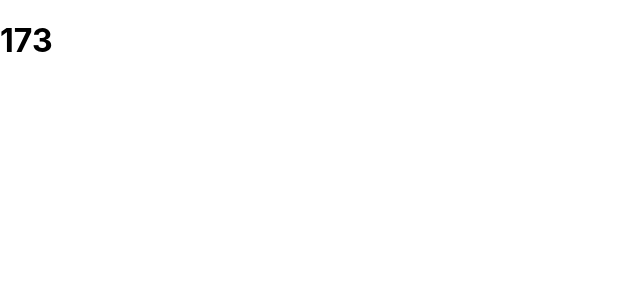
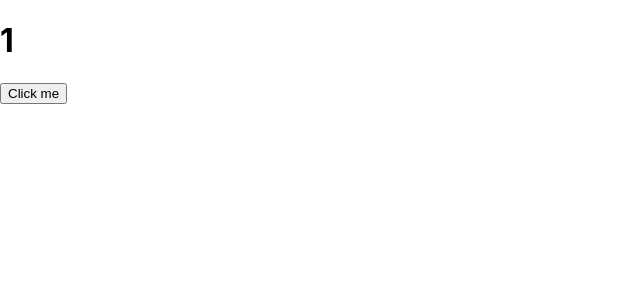
Before and after one commit to tanhoang0710/react-with-f8, a React (Create React App) app: page / in a window 1280 px wide. Shown: the top 300 px of the page, without its empty margins (0-640 px from the left). Built offline with nearby package versions, Linux system fonts and the light colour scheme.

Commit message:
33.useEffect with preview avatar-p1

```diff
--- a/src/Content.js
+++ b/src/Content.js
@@ -15,22 +15,22 @@ export default function Content() {
 	// 1. Callback luon dc goi sau khi component mounted
 	// 2. Clean up function luon dc goi truoc khi component duoc unmounted
 
+	// 3. Cleanup function luon dc goi truoc khi callback dc goi(tru lan mounted)
+
 	// Note: Khi thay component co the bi unmounted bang bat ki truong hop nao, ma o trong component do co sd setInterval, setTimeout, async, listener event, subcribe event thi luon nho dung clean up function de tranh ro ri bo nho
 
-	const [countdown, setCountdown] = useState(180);
+	const [count, setCount] = useState(1);
 
 	useEffect(() => {
-		const timerId = setInterval(() => {
-			setCountdown((prev) => prev - 1);
-		}, 1000);
-		return () => {
-			clearInterval(timerId);
-		};
-	}, []);
+		console.log("Mounted or Re-render");
+
+		return () => console.log("Clean up");
+	}, [count]);
 
 	return (
 		<div>
-			<h1>{countdown}</h1>
+			<h1>{count}</h1>
+			<button onClick={() => setCount(count + 1)}>Click me</button>
 		</div>
 	);
 }
```
